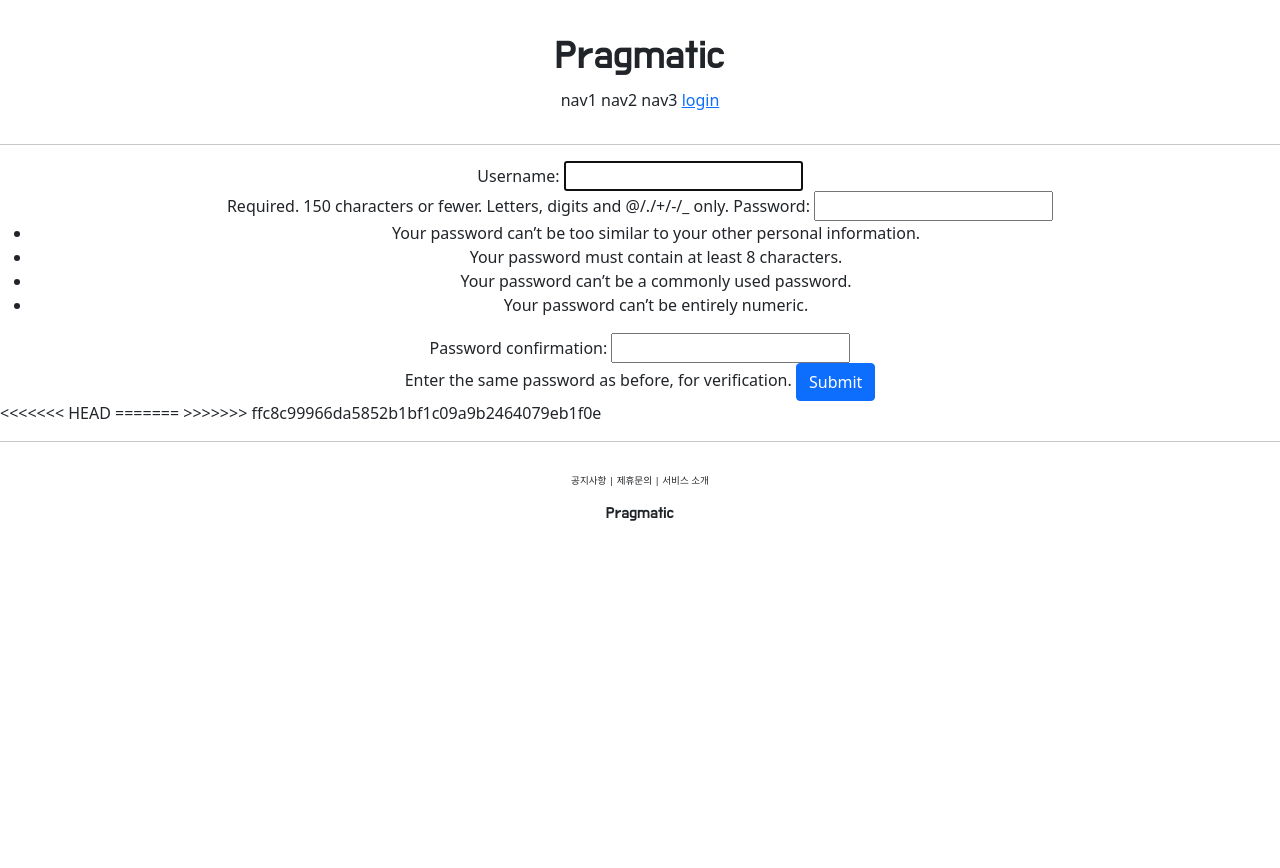
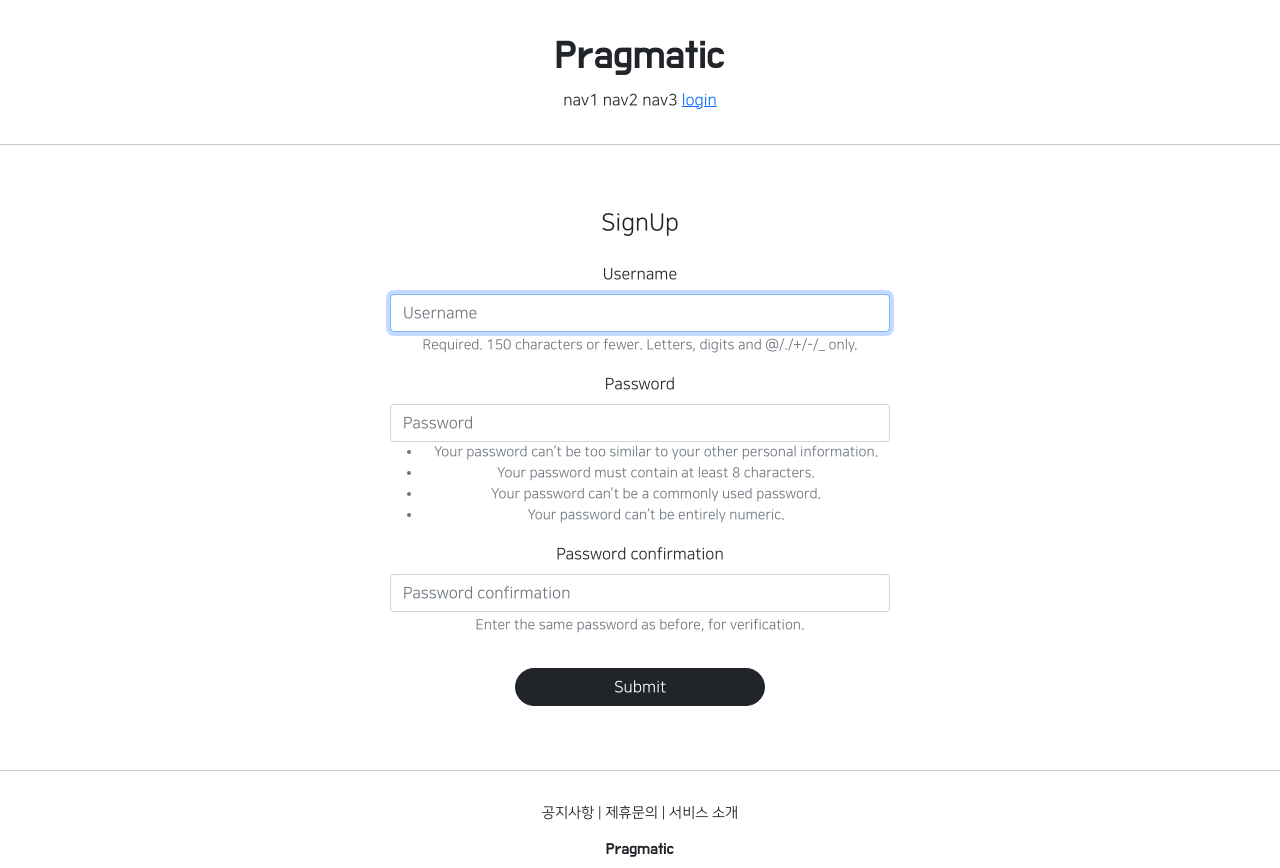
Before and after one commit to YUNHYERIN/2022-1-django, a Django app: page /account/create/ in a window 1280 px wide. Before the commit the page ends 521 px from the top, so only its background shows below. Run offline with Django 4.2, Linux system fonts and the light colour scheme; some libraries are stand-ins or nearby versions.

Commit message:
django course 23 commit

```diff
--- a/accountapp/templates/accountapp/create.html
+++ b/accountapp/templates/accountapp/create.html
@@ -1,17 +1,18 @@
 {% extends 'base.html' %}
+{% load bootstrap4 %}
 
 {% block content %}
 
-    <div style="text-align: center">
+    <div style="text-align: center; max-width: 500px; margin: 4rem auto">
+        <div class="mb-4">
+            <h4>SignUp</h4>
+        </div>
         <form action="{% url 'accountapp:create' %}" method="post">
             {% csrf_token %}
-            {{ form }}
-            <input type="submit" class="btn btn-primary">
+            {% bootstrap_form form %}
+            <input type="submit" class="btn btn-dark rounded-pill col-6 mt-3">
         </form>
     </div>
 
-<<<<<<< HEAD
 
-=======
->>>>>>> ffc8c99966da5852b1bf1c09a9b2464079eb1f0e
 {% endblock %}
--- a/pragmatic/settings.py
+++ b/pragmatic/settings.py
@@ -51,6 +51,7 @@ INSTALLED_APPS = [
     'django.contrib.sessions',
     'django.contrib.messages',
     'django.contrib.staticfiles',
+    'bootstrap4',
     'accountapp',
 ]
 
--- a/static/base.css
+++ b/static/base.css
@@ -3,7 +3,7 @@
 }
 
 .pragmatic_footer_button {
-    font-size: .6rem;
+    font-size: .9rem;
 }
 
 .pragmatic_footer {
--- a/templates/base.html
+++ b/templates/base.html
@@ -2,7 +2,7 @@
 <html lang="ko">
 
 {% include 'head.html' %}
-<body>
+<body style="font-family: 'NanumSquareR';">
 
     {% include 'header.html' %}
 
--- a/templates/head.html
+++ b/templates/head.html
@@ -15,4 +15,32 @@
     <!-- DEFAULT CSS LINK -->
     <link rel="stylesheet" type="text/css" href="{% static 'base.css' %}">
 
+    <style>
+        @font-face {
+            font-family: 'NanumSquareR';
+            src: local('NanumSquareR'),
+            url("{% static 'fonts/NanumSquareR.otf' %}") format("opentype");
+            }
+
+            @font-face {
+            font-family: 'NanumSquareEB';
+            src: local('NanumSquareEB'),
+            url("{% static 'fonts/NanumSquareEB.otf' %}") format("opentype");
+            }
+
+            @font-face {
+            font-family: 'NanumSquareB';
+            src: local('NanumSquareB'),
+            url("{% static 'fonts/NanumSquareB.otf' %}") format("opentype");
+            }
+
+            @font-face {
+            font-family: 'NanumSquareL';
+            src: local('NanumSquareL'),
+            url("{% static 'fonts/NanumSquareL.otf' %}") format("opentype");
+            }
+
+
+    </style>
+
 </head>
```
Also changed, not shown: accountapp/templates/accountapp/login.html (+5 -3 lines), static/fonts/NanumSquareB.otf (added), static/fonts/NanumSquareEB.otf (added), static/fonts/NanumSquareL.otf (added), static/fonts/NanumSquareOTF_acB.otf (added), static/fonts/NanumSquareOTF_acEB.otf (added), static/fonts/NanumSquareOTF_acL.otf (added), static/fonts/NanumSquareOTF_acR.otf (added), static/fonts/NanumSquareR.otf (added).
